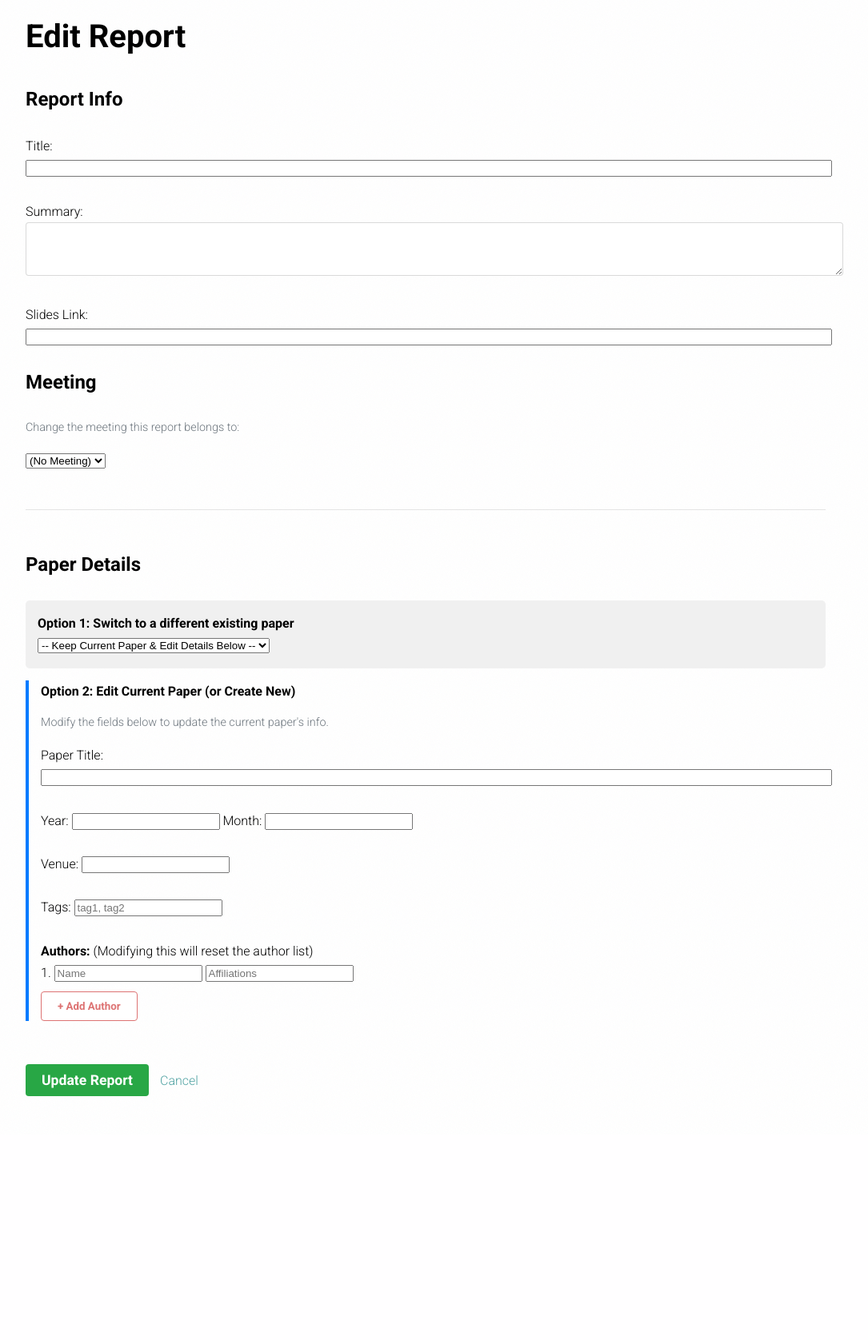
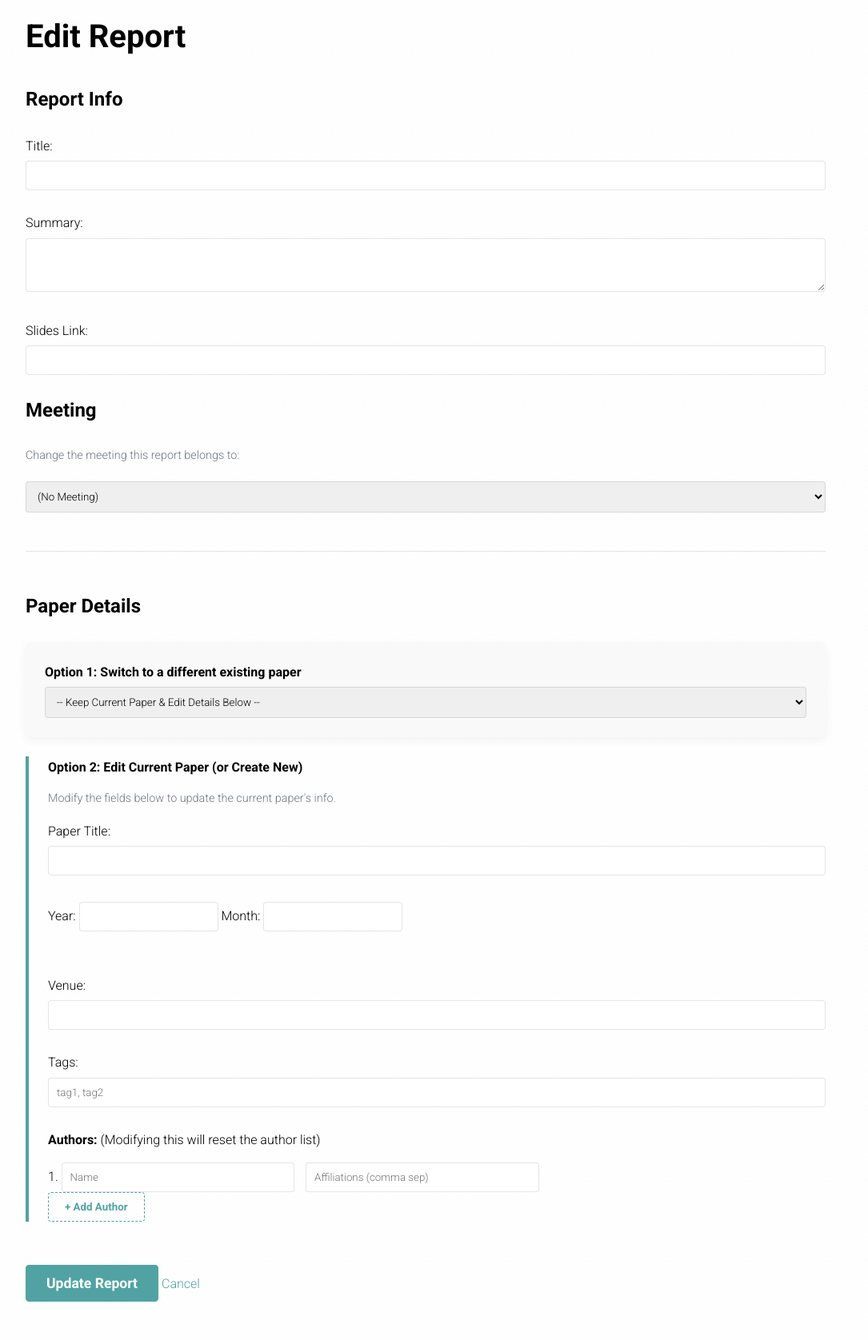
Before and after one commit to helumis/Labmeeting_report_paper_log_system, a FastAPI app: template templates/edit_report.html in a window 1280 px wide. Shown: the part 170-1846 px from the top of the page at 80% size, without its empty margins (108-1193 px from the left). Before the commit the page ends 1541 px from the top, so only its background shows below. Run offline with FastAPI, Linux system fonts and the light colour scheme; the template is opened without the code that fills it, so the values that code supplies are empty; parts of the project's set-up code (start-up, migrations or seed data) failed here and were passed over.

Commit message:
css 全套用未測試

```diff
--- a/app/css/luxury_system.css
+++ b/app/css/luxury_system.css
@@ -173,22 +173,28 @@ ul > li > a {
     margin-bottom: var(--spacing-sm);
 }
 
-/* 标签样式 (Tags) */
+/* 标签样式 (Tags) - 优化后：边框+透明背景 */
 .tag-style {
-    background-color: var(--color-accent);
+    /* 默认：透明背景，文字使用强调色，边框使用强调色 */
+    background-color: transparent;
     padding: 3px 8px;
     font-size: 0.85em;
-    border-radius: 12px; /* 更圆润的标签 */
+    border-radius: 12px;
     text-decoration: none;
-    color: var(--color-bg-main); /* 标签文字使用白色 */
+    color: var(--color-accent); /* 文字使用强调色 */
+    border: 1px solid var(--color-accent); /* 添加强调色边框 */
     margin-right: var(--spacing-sm);
     display: inline-block;
     margin-top: var(--spacing-sm);
-    transition: background-color 0.3s ease;
+    transition: all 0.3s ease; /* 确保所有过渡效果都平滑 */
 }
 
 .tag-style:hover {
-    background-color: var(--color-primary); /* 标签悬停时使用主要色 */
+    /* 悬停：背景填充为强调色，文字变为白色，实现"反色"效果 */
+    background-color: var(--color-accent);
+    color: var(--color-bg-main); /* 文字变为白色 */
+    /* 边框保持不变，也可以选择使用主要色来突出 */
+    border-color: var(--color-accent);
 }
 
 /* 评论区样式 */
@@ -213,3 +219,122 @@ textarea:focus {
     border-color: var(--color-accent);
     outline: none;
 }
+/* ---------------------------------------------------- */
+/* 6. 表单与功能区块样式 (Forms & Functional Blocks) */
+/* ---------------------------------------------------- */
+
+/* 全局输入框和文本域标准化 */
+input[type="text"], input[type="url"], input[type="number"], input[type="date"], textarea, select {
+    font-family: var(--font-body);
+    font-weight: 300;
+    padding: 10px;
+    border: 1px solid rgba(0, 0, 0, 0.1);
+    border-radius: 4px;
+    transition: border-color 0.3s ease, box-shadow 0.3s ease;
+    /* 统一设置宽度，避免大量内联 width: 100% */
+    width: 100%;
+    box-sizing: border-box;
+    margin-top: 5px;
+}
+
+input:focus, textarea:focus, select:focus {
+    border-color: var(--color-accent);
+    box-shadow: 0 0 0 2px rgba(81, 163, 163, 0.2); /* 强调色光晕 */
+    outline: none;
+}
+
+/* 局部宽度调整 */
+.input-year { width: 80px; }
+.input-month { width: 60px; }
+
+/* 按钮变体 */
+.primary-button-large {
+    background-color: var(--color-accent);
+    color: var(--color-bg-main);
+    border: 1px solid var(--color-accent);
+    padding: 12px 25px;
+    font-size: 1.1em;
+    font-weight: 700;
+}
+.primary-button-large:hover {
+    background-color: var(--color-primary); /* 悬停颜色切换 */
+    border-color: var(--color-primary);
+}
+
+.secondary-button {
+    background-color: transparent;
+    color: var(--color-accent);
+    border: 1px dashed var(--color-accent);
+}
+.secondary-button:hover {
+    background-color: rgba(81, 163, 163, 0.05);
+}
+
+.delete-button, .delete-button-small {
+    background-color: transparent;
+    color: var(--color-primary);
+    border: 1px solid var(--color-primary);
+}
+.delete-button:hover, .delete-button-small:hover {
+    background-color: var(--color-primary);
+    color: var(--color-bg-main);
+}
+.delete-button-small {
+    padding: 5px 10px;
+    font-size: 0.8em;
+}
+
+/* 报告详情页的内联布局修正 */
+.inline-form {
+    display: inline;
+    margin-left: 10px;
+}
+.author-name-link {
+    font-weight: 700;
+    color: var(--color-text-main); /* 确保作者名字突出 */
+}
+.author-name-link:hover {
+    color: var(--color-accent);
+}
+
+/* 评论区块标准化 (替换内联样式) */
+.comment-block {
+    background-color: var(--color-card-bg);
+    border: 1px solid rgba(0, 0, 0, 0.05);
+    border-left: 3px solid var(--color-accent);
+    padding: var(--spacing-md);
+    margin-bottom: var(--spacing-sm);
+    border-radius: 4px;
+}
+.comment-meta {
+    margin-top: 5px;
+}
+.comment-delete-form {
+    float: right;
+}
+
+/* 编辑/上传页面的特殊区块 */
+.paper-option-block {
+    background-color: var(--color-card-bg);
+    padding: var(--spacing-md);
+    border-radius: 8px;
+    margin-bottom: var(--spacing-md);
+    box-shadow: var(--shadow-soft);
+}
+.paper-edit-block {
+    border-left: 4px solid var(--color-accent);
+    padding-left: var(--spacing-md);
+    margin-top: var(--spacing-md);
+}
+
+.form-row-inline input {
+    width: auto; /* 覆盖 input[type] 的 100% 宽度 */
+    display: inline-block;
+}
+.author-row {
+    margin-top: 10px;
+}
+.author-row input {
+    width: 30%; /* 优化作者输入框布局 */
+    margin-right: 10px;
+}
--- a/templates/edit_report.html
+++ b/templates/edit_report.html
@@ -1,21 +1,21 @@
 {% extends "_base.html" %}
 {% block content %}
 <h1>Edit Report</h1>
-<form action="/reports/{{ report.id }}/edit" method="post">
+<form action="/reports/{{ report.id }}/edit" method="post" class="main-form">
 
     <h3>Report Info</h3>
-    <label>Title:
-        <input type="text" name="report_title" value="{{ report.report_title|default('') }}" required style="width: 100%;">
+    <label class="full-width-label">Title:
+        <input type="text" name="report_title" value="{{ report.report_title|default('') }}" required>
     </label>
     <br><br>
 
-    <label>Summary:<br>
-        <textarea name="report_summary" rows="3" style="width: 100%;">{{ report.report_summary|default('') }}</textarea>
+    <label class="full-width-label">Summary:<br>
+        <textarea name="report_summary" rows="3">{{ report.report_summary|default('') }}</textarea>
     </label>
     <br><br>
 
-    <label>Slides Link:
-        <input type="url" name="slides_link" value="{{ report.slides_link|default('') }}" style="width: 100%;">
+    <label class="full-width-label">Slides Link:
+        <input type="url" name="slides_link" value="{{ report.slides_link|default('') }}">
     </label>
 
     <h3>Meeting</h3>
@@ -32,8 +32,7 @@
     <hr>
     <h3>Paper Details</h3>
 
-    <div style="background-color: #f0f0f0; padding: 15px; border-radius: 5px; margin-bottom: 15px;">
-        <label><strong>Option 1: Switch to a different existing paper</strong></label><br>
+    <div class="paper-option-block"> <label><strong>Option 1: Switch to a different existing paper</strong></label><br>
         <select name="existing_paper_id">
             <option value="" selected>-- Keep Current Paper & Edit Details Below --</option>
             {% for p in papers %}
@@ -44,38 +43,41 @@
         </select>
     </div>
 
-    <div style="border-left: 4px solid #007bff; padding-left: 15px;">
-        <label><strong>Option 2: Edit Current Paper (or Create New)</strong></label>
+    <div class="paper-edit-block"> <label><strong>Option 2: Edit Current Paper (or Create New)</strong></label>
         <p class="meta">Modify the fields below to update the current paper's info.</p>
 
-        <label>Paper Title:
-            <input type="text" name="paper_title" value="{{ current_paper.paper_title|default('') }}" style="width: 100%;">
+        <label class="full-width-label">Paper Title:
+            <input type="text" name="paper_title" value="{{ current_paper.paper_title|default('') }}">
         </label>
         <br><br>
 
-        Year:
-        <input type="number" name="published_year" value="{{ current_paper.published_year|default('') }}">
-        Month:
-        <input type="number" name="published_month" value="{{ current_paper.published_month|default('') }}">
+        <div class="form-row-inline">
+            Year:
+            <input type="number" name="published_year" value="{{ current_paper.published_year|default('') }}" class="input-year">
+            Month:
+            <input type="number" name="published_month" value="{{ current_paper.published_month|default('') }}" class="input-month">
+        </div>
         <br><br>
 
-        Venue:
-        <input type="text" name="journal_or_conference" value="{{ current_paper.journal_or_conference|default('') }}">
+        <label class="full-width-label">Venue:
+            <input type="text" name="journal_or_conference" value="{{ current_paper.journal_or_conference|default('') }}">
+        </label>
         <br><br>
 
-        Tags:
-        <input type="text" name="tags" value="{{ paper_tags|default('') }}" placeholder="tag1, tag2">
+        <label class="full-width-label">Tags:
+            <input type="text" name="tags" value="{{ paper_tags|default('') }}" placeholder="tag1, tag2">
+        </label>
         <br><br>
 
         <strong>Authors:</strong> (Modifying this will reset the author list)
         <div id="authors_container">
             {% for auth in paper_authors|default([]) %}
-            <div class="author-row" style="margin-top: 5px;">
+            <div class="author-row">
                 {{ loop.index }}.
-                <input type="text" name="author_name_{{ loop.index0 }}" value="{{ auth.name|default('') }}">
+                <input type="text" name="author_name_{{ loop.index0 }}" value="{{ auth.name|default('') }}" placeholder="Name">
                 <input type="text" name="author_affiliations_{{ loop.index0 }}"
                        value="{{ auth.affiliations|default([])|map(attribute='name')|join(', ') }}"
-                       size="40">
+                       placeholder="Affiliations (comma sep)">
             </div>
             {% endfor %}
 
@@ -83,44 +85,23 @@
             <div class="author-row">
                 1.
                 <input type="text" name="author_name_0" placeholder="Name">
-                <input type="text" name="author_affiliations_0" placeholder="Affiliations">
+                <input type="text" name="author_affiliations_0" placeholder="Affiliations (comma sep)">
             </div>
             {% endif %}
         </div>
 
-        <button type="button" onclick="addAuthor()" style="margin-top: 10px;">+ Add Author</button>
+        <button type="button" onclick="addAuthor()" class="secondary-button">+ Add Author</button>
     </div>
 
     <br><br>
-    <button type="submit" style="padding: 10px 20px; font-size: 1.1em; background-color: #28a745; color: white; border: none; cursor: pointer;">
+    <button type="submit" class="primary-button-large">
         Update Report
     </button>
-    <a href="/reports/{{ report.id }}" style="margin-left: 10px;">Cancel</a>
+    <a href="/reports/{{ report.id }}" class="cancel-link">Cancel</a>
 
 </form>
 
 <script>
-    // 安全取得初始作者數
-    let authCount = {{ (paper_authors|default([])|length) }};
-
-    if (authCount === 0) {
-        authCount = 1;
-    }
-
-    function addAuthor() {
-        const container = document.getElementById('authors_container');
-        const div = document.createElement('div');
-        div.className = 'author-row';
-        div.style.marginTop = "5px";
-
-        div.innerHTML = `
-            ${authCount + 1}.
-            <input type="text" name="author_name_${authCount}" placeholder="Name">
-            <input type="text" name="author_affiliations_${authCount}" placeholder="Affiliations (comma sep)" size="40">
-        `;
-
-        container.appendChild(div);
-        authCount++;
-    }
+    // ... JavaScript 保持不变 ...
 </script>
 {% endblock %}
--- a/templates/login.html
+++ b/templates/login.html
@@ -1,8 +1,8 @@
 {% extends "_base.html" %}
 {% block content %}
 <h1>Login</h1>
-<form action="/login" method="post">
-    Username: <input type="text" name="username" required>
-    <button type="submit">Login</button>
+<form action="/login" method="post" class="auth-form">
+    <label>Username: <input type="text" name="username" required></label>
+    <button type="submit" class="primary-button">Login</button>
 </form>
 {% endblock %}
```
Also changed, not shown: templates/profile.html (+4 -4 lines), templates/register.html (+4 -4 lines), templates/report_detail.html (+13 -16 lines), templates/upload.html (+22 -25 lines).
